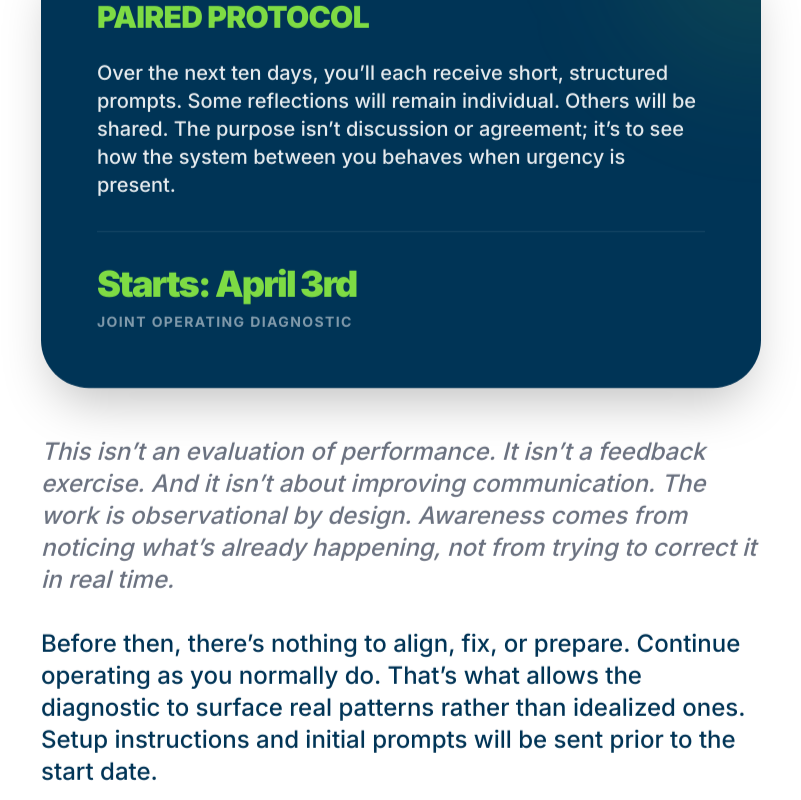
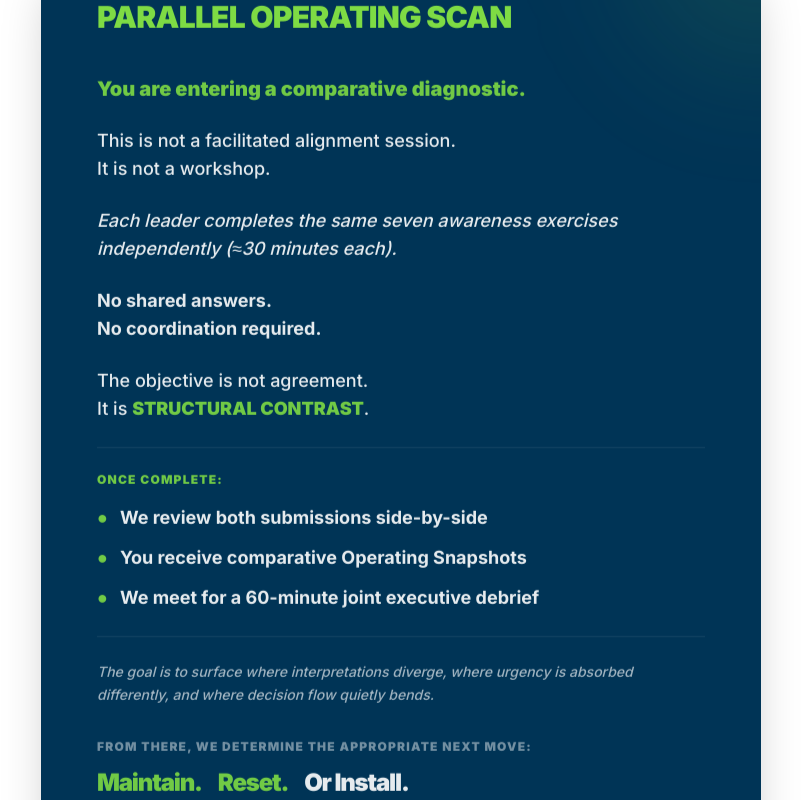
Before and after one commit to cmejia0274/cmejia0274, a React (Vite) app: page /#/access-joint in a window 1280 px wide. Shown: the part 1100-1900 px from the top of the page, without its empty margins (239-1040 px from the left). Built offline with nearby package versions, Linux system fonts and the light colour scheme.

Commit message:
feat: Enhance activation and pricing information
Introduces clearer deadlines, rebranding of diagnostic tools, and visual improvements for the activation pages. Updates the homepage banner with animated effects and more precise information.

```diff
--- a/components/JointActivationAccess.tsx
+++ b/components/JointActivationAccess.tsx
@@ -38,15 +38,60 @@ const JointActivationAccess: React.FC = () => {
             </p>
           </div>
 
+          {/* Rebranded Parallel Operating Scan Card */}
           <div className="p-10 md:p-14 bg-[#003456] text-white rounded-[3rem] shadow-2xl relative overflow-hidden">
             <div className="absolute top-0 right-0 w-64 h-64 bg-[#7edb44]/10 rounded-full blur-3xl -translate-y-1/2 translate-x-1/2"></div>
-            <h2 className="text-2xl md:text-3xl font-black mb-6 uppercase tracking-tight text-[#7edb44]">Paired Protocol</h2>
-            <p className="text-lg md:text-xl font-medium opacity-90 leading-relaxed mb-8">
-              Over the next ten days, you’ll each receive short, structured prompts. Some reflections will remain individual. Others will be shared. The purpose isn’t discussion or agreement; it’s to see how the system between you behaves when urgency is present.
-            </p>
+
+            <h2 className="text-2xl md:text-3xl font-black mb-10 uppercase tracking-tight text-[#7edb44]">Parallel Operating Scan</h2>
+
+            <div className="space-y-6 text-base md:text-lg font-medium opacity-90 leading-relaxed mb-12">
+              <p className="text-xl font-black text-[#7edb44]">You are entering a comparative diagnostic.</p>
+
+              <p>
+                This is not a facilitated alignment session. <br />
+                It is not a workshop.
+              </p>
+
+              <p className="italic">
+                Each leader completes the same seven awareness exercises independently (≈30 minutes each).
+              </p>
+
+              <p className="font-bold">
+                No shared answers. <br />
+                No coordination required.
+              </p>
+
+              <p>
+                The objective is not agreement. <br />
+                It is <span className="text-[#7edb44] font-black uppercase">structural contrast</span>.
+              </p>
+
+              <div className="py-6 border-y border-white/10 space-y-4">
+                <p className="font-black uppercase tracking-widest text-[#7edb44] text-xs">Once complete:</p>
+                <ul className="space-y-3 font-bold">
+                  <li className="flex gap-3 items-center"><span className="text-[#7edb44]">●</span> We review both submissions side-by-side</li>
+                  <li className="flex gap-3 items-center"><span className="text-[#7edb44]">●</span> You receive comparative Operating Snapshots</li>
+                  <li className="flex gap-3 items-center"><span className="text-[#7edb44]">●</span> We meet for a 60-minute joint executive debrief</li>
+                </ul>
+              </div>
+
+              <p className="text-sm italic leading-relaxed text-white/70">
+                The goal is to surface where interpretations diverge, where urgency is absorbed differently, and where decision flow quietly bends.
+              </p>
+
+              <div className="pt-2">
+                <p className="text-xs font-black text-white/50 uppercase tracking-widest mb-3">From there, we determine the appropriate next move:</p>
+                <div className="flex flex-wrap gap-4 text-xl md:text-2xl font-black tracking-tighter">
+                  <span className="text-[#7edb44]">Maintain.</span>
+                  <span className="text-[#7edb44]">Reset.</span>
+                  <span className="text-white">Or Install.</span>
+                </div>
+              </div>
+            </div>
+
             <div className="pt-8 border-t border-white/10">
-               <p className="text-[#7edb44] font-black text-3xl md:text-4xl tracking-tighter">Starts: April 3rd</p>
-               <p className="text-sm font-bold text-white/50 uppercase tracking-widest mt-2">Joint Operating Diagnostic</p>
+               <p className="text-[#7edb44] font-black text-3xl md:text-4xl tracking-tighter">Access opens April 6, 2026</p>
+               <p className="text-sm font-bold text-white/50 uppercase tracking-widest mt-2">You may begin anytime thereafter.</p>
             </div>
           </div>
 
@@ -56,7 +101,7 @@ const JointActivationAccess: React.FC = () => {
             </p>
 
             <p>
-              Before then, there’s nothing to align, fix, or prepare. Continue operating as you normally do. That’s what allows the diagnostic to surface real patterns rather than idealized ones. Setup instructions and initial prompts will be sent prior to the start date.
+              Before then, there’s nothing to align, fix, or prepare. Continue operating as you normally do. That’s what allows the diagnostic to surface real patterns rather than idealized ones. Setup instructions and initial prompts will be sent prior to the access date.
             </p>
 
             <div className="p-8 md:p-12 border-2 border-dashed border-gray-200 rounded-[2.5rem] flex flex-col md:flex-row items-center gap-8 group">
--- a/components/SoloActivationAccess.tsx
+++ b/components/SoloActivationAccess.tsx
@@ -13,9 +13,12 @@ const SoloActivationAccess: React.FC = () => {
           <span className="inline-block px-4 py-1.5 rounded-full bg-[#003456] text-white text-[10px] font-black uppercase tracking-[0.3em] mb-8">
             SOLO ACTIVATION — SECURED
           </span>
-          <h1 className="text-4xl md:text-7xl font-black text-[#003456] mb-8 tracking-tighter leading-tight">
-            You didn’t arrive <br className="hidden md:block" /> here by accident.
+          <h1 className="text-4xl md:text-7xl font-black text-[#003456] mb-4 tracking-tighter leading-tight">
+            You’re In. Welcome.
           </h1>
+          <p className="text-xl md:text-3xl font-bold text-gray-500 italic mb-8">
+            You didn’t arrive here by accident.
+          </p>
           <div className="h-1.5 w-24 bg-[#7edb44] mx-auto rounded-full"></div>
         </div>
       </section>
@@ -39,21 +42,64 @@ const SoloActivationAccess: React.FC = () => {
             </p>
           </div>
 
+          {/* Rebranded Diagnostic Card */}
           <div className="p-10 md:p-14 bg-[#003456] text-white rounded-[3rem] shadow-2xl relative overflow-hidden">
             <div className="absolute top-0 right-0 w-64 h-64 bg-[#7edb44]/10 rounded-full blur-3xl -translate-y-1/2 translate-x-1/2"></div>
-            <h2 className="text-2xl md:text-3xl font-black mb-6 uppercase tracking-tight">Personal Diagnostic</h2>
-            <p className="text-lg md:text-xl font-medium opacity-90 leading-relaxed mb-8">
-              This is a personal diagnostic. It’s not a company initiative and it doesn’t require alignment from anyone else. The goal isn’t insight for insight’s sake — it’s to surface patterns that usually stay hidden because they’re compensated for rather than examined.
-            </p>
+
+            <h2 className="text-2xl md:text-3xl font-black mb-10 uppercase tracking-tight">Individual Operating Scan</h2>
+
+            <div className="space-y-6 text-base md:text-lg font-medium opacity-90 leading-relaxed mb-12">
+              <p className="text-xl font-black text-[#7edb44]">You are entering a structured diagnostic.</p>
+
+              <p>
+                This is not a company initiative. <br />
+                It does not require alignment from anyone else.
+              </p>
+
+              <p className="italic">
+                This is a personal assessment of how you are operating inside your current environment.
+              </p>
+
+              <p>
+                Over the coming days, you will complete seven focused awareness exercises (≈30 minutes each).
+              </p>
+
+              <p>
+                They are designed to surface how pressure is shaping your leadership rhythm — not in theory, but in practice.
+              </p>
+
+              <p className="font-bold">
+                The goal is not insight for insight’s sake. It is to reveal patterns that typically remain hidden because they are compensated for rather than examined.
+              </p>
+
+              <div className="py-6 border-y border-white/10 space-y-4">
+                <p className="font-black uppercase tracking-widest text-[#7edb44] text-xs">Once complete:</p>
+                <ul className="space-y-3 font-bold">
+                  <li className="flex gap-3 items-center"><span className="text-[#7edb44]">●</span> We review and synthesize structural patterns</li>
+                  <li className="flex gap-3 items-center"><span className="text-[#7edb44]">●</span> You receive your Operating Snapshot</li>
+                  <li className="flex gap-3 items-center"><span className="text-[#7edb44]">●</span> We meet for a 60-minute executive debrief</li>
+                </ul>
+              </div>
+
+              <div className="pt-2">
+                <p className="text-xs font-black text-white/50 uppercase tracking-widest mb-3">From there, we determine the appropriate next move:</p>
+                <div className="flex flex-wrap gap-4 text-xl md:text-2xl font-black tracking-tighter">
+                  <span className="text-[#7edb44]">Maintain.</span>
+                  <span className="text-[#7edb44]">Reset.</span>
+                  <span className="text-white">Or Install.</span>
+                </div>
+              </div>
+            </div>
+
             <div className="pt-8 border-t border-white/10">
-               <p className="text-[#7edb44] font-black text-3xl md:text-4xl tracking-tighter">Starts: April 3rd</p>
-               <p className="text-sm font-bold text-white/50 uppercase tracking-widest mt-2">10-Day Operating Diagnostic</p>
+               <p className="text-[#7edb44] font-black text-3xl md:text-4xl tracking-tighter">Access opens April 6, 2026</p>
+               <p className="text-sm font-bold text-white/50 uppercase tracking-widest mt-2">You may begin anytime thereafter.</p>
             </div>
           </div>
 
           <div className="text-xl md:text-2xl text-[#003456] font-medium leading-relaxed space-y-8">
             <p>
-              Between now and then, you don’t need to change your calendar, your workflow, or your behavior. In fact, the more normally you operate, the more useful this will be. Instructions and your starting prompt will be sent prior to the start date.
+              Between now and then, you don’t need to change your calendar, your workflow, or your behavior. In fact, the more normally you operate, the more useful this will be. Instructions and your starting prompt will be sent prior to the access date.
             </p>
 
             <div className="p-8 md:p-12 border-2 border-dashed border-gray-200 rounded-[2.5rem] flex flex-col md:flex-row items-center gap-8 group">
--- a/index.html
+++ b/index.html
@@ -64,6 +64,13 @@
         transform: translateX(0);
       }
 
+      /* Custom Animations */
+      @keyframes shimmer {
+        0% { transform: translateX(-100%); }
+        50% { transform: translateX(100%); }
+        100% { transform: translateX(100%); }
+      }
+
       /* Dropdown Logic */
       .dropdown-container:hover .dropdown-menu {
         opacity: 1;
```
Also changed, not shown: components/ActivationPage.tsx (+12 -3 lines), components/HomePage.tsx (+38 -16 lines).
